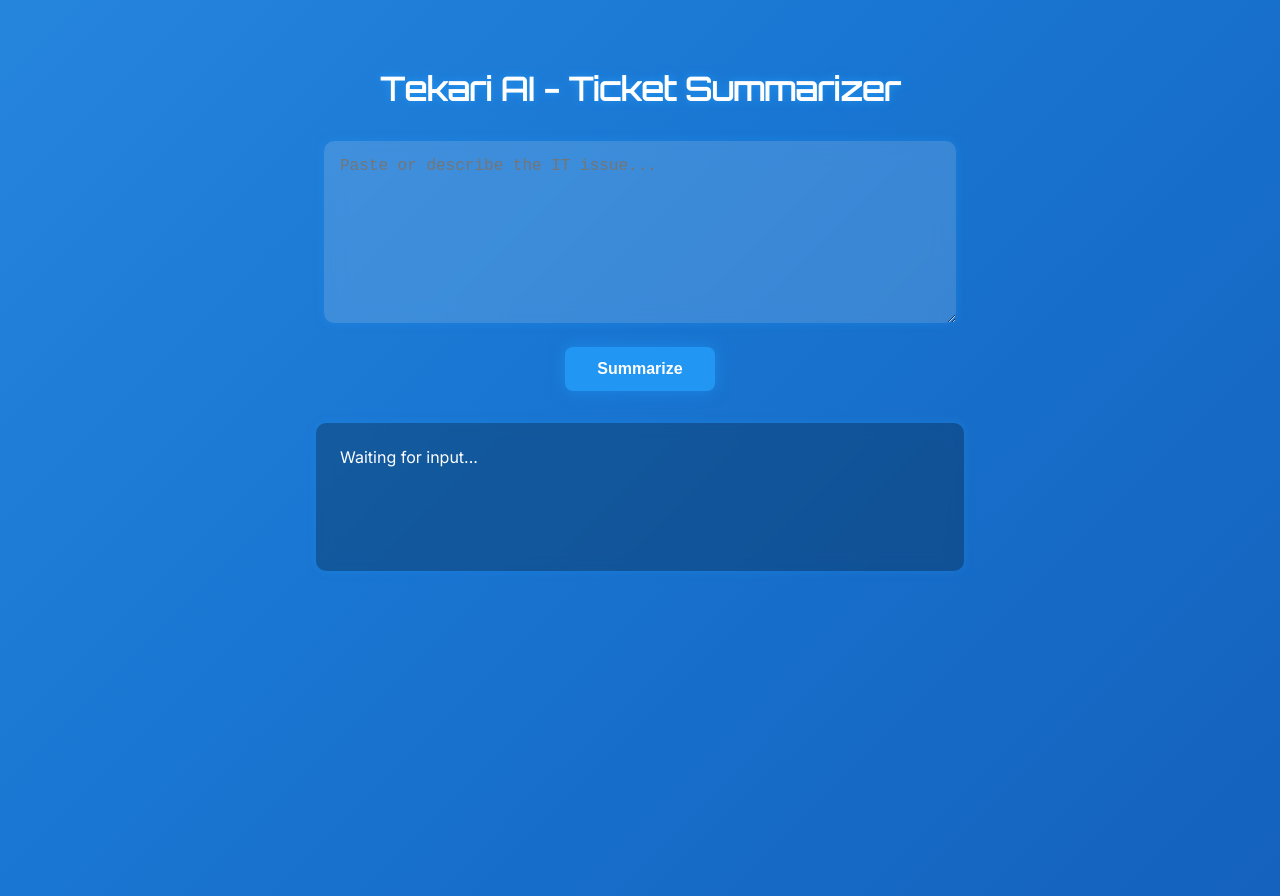
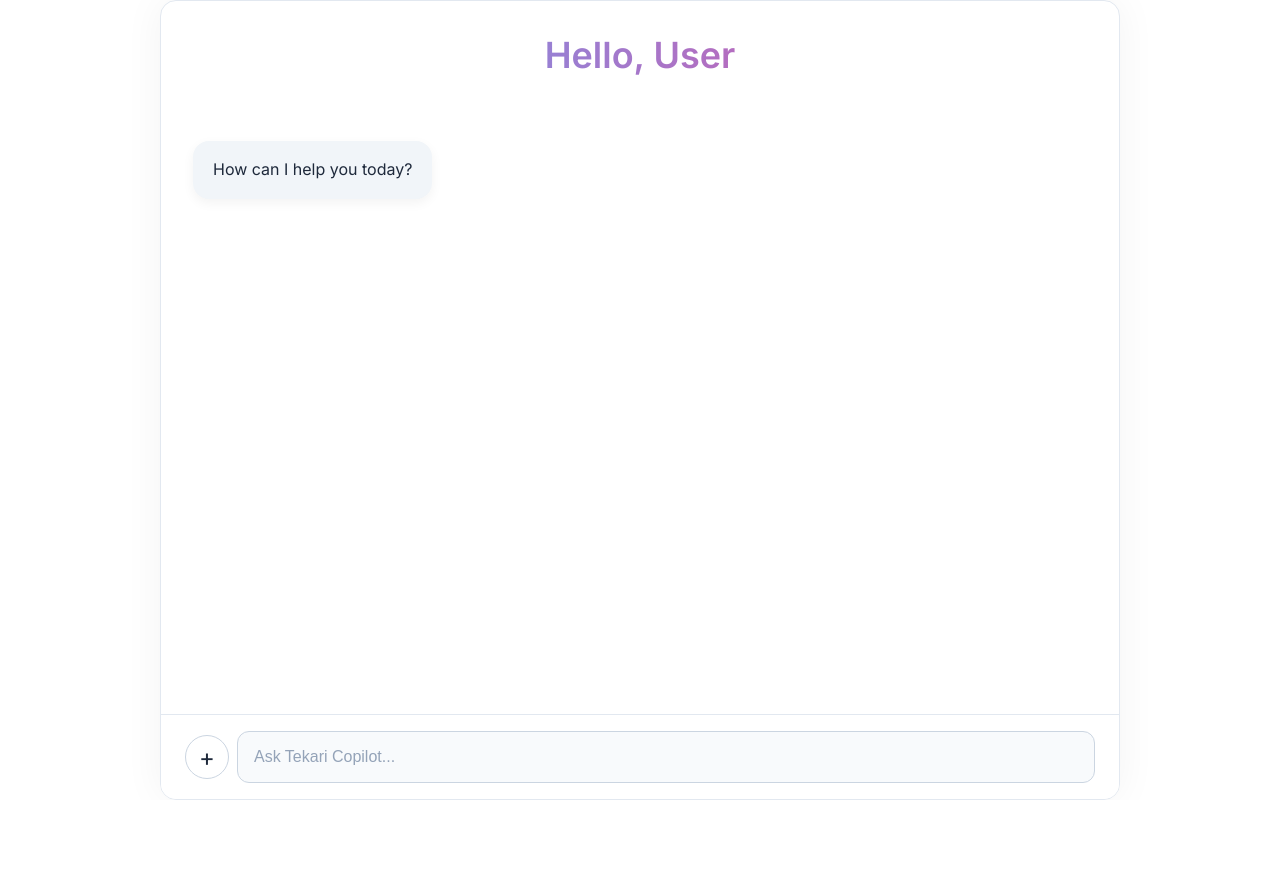
Before and after one commit to tolik105/tekari-front-end, a plain HTML site: page index.html in a window 1280 px wide. After the commit the page ends 800 px from the top, so only its background shows below. Drawn offline with Linux system fonts and the light colour scheme.

Commit message:
Update index.html

```diff
--- a/index.html
+++ b/index.html
@@ -1,101 +1,170 @@
+
 <!DOCTYPE html>
 <html lang="en">
 <head>
   <meta charset="UTF-8" />
-  <meta name="viewport" content="width=device-width, initial-scale=1.0"/>
-  <title>Tekari AI - Ticket Summarizer</title>
-  <link href="https://fonts.googleapis.com/css2?family=Orbitron&family=Inter&display=swap" rel="stylesheet">
+  <meta name="viewport" content="width=device-width, initial-scale=1.0" />
+  <title>Tekari Copilot</title>
+  <link href="https://fonts.googleapis.com/css2?family=Inter:wght@400;600&display=swap" rel="stylesheet">
   <style>
-    /* Dynamic gradient animation */
-    body {
+    :root {
+      --gradient-start: #60a5fa;
+      --gradient-end: #ec4899;
+      --background: #ffffff;
+      --input-bg: #f8fafc;
+      --input-border: #cbd5e1;
+      --text-color: #1e293b;
+      --bot-bg: #f1f5f9;
+      --user-bg: #e0f2fe;
+    }
+
+    * {
+      box-sizing: border-box;
+    }
+
+    html, body {
       margin: 0;
       padding: 0;
       font-family: 'Inter', sans-serif;
-      min-height: 100vh;
-      background: linear-gradient(-45deg, #0d47a1, #1976d2, #42a5f5, #e3f2fd);
-      background-size: 400% 400%;
-      animation: gradientBG 15s ease infinite;
+      height: 100%;
+      background: var(--background);
+      color: var(--text-color);
+    }
+
+    .chat-container {
       display: flex;
       flex-direction: column;
-      align-items: center;
-      padding: 3rem 1rem;
-      color: #fff;
+      height: 100vh;
+      max-width: 960px;
+      margin: 0 auto;
+      border-radius: 16px;
+      overflow: hidden;
+      border: 1px solid #e2e8f0;
+      box-shadow: 0 0 40px rgba(0, 0, 0, 0.05);
+      background: var(--background);
     }
 
-    @keyframes gradientBG {
-      0% {background-position: 0% 50%;}
-      50% {background-position: 100% 50%;}
-      100% {background-position: 0% 50%;}
+    .chat-header {
+      padding: 2rem 1rem;
+      text-align: center;
+      font-size: 2.25rem;
+      font-weight: 600;
+      background: linear-gradient(to right, var(--gradient-start), var(--gradient-end));
+      -webkit-background-clip: text;
+      -webkit-text-fill-color: transparent;
     }
 
-    h1 {
-      font-family: 'Orbitron', sans-serif;
-      font-size: 2rem;
-      margin-bottom: 2rem;
-      color: #ffffff;
-      text-shadow: 0 0 8px #2196f3;
+    .chat-window {
+      flex: 1;
+      padding: 2rem;
+      overflow-y: auto;
+      display: flex;
+      flex-direction: column;
+      gap: 1.25rem;
+      background: var(--background);
     }
 
-    textarea {
-      width: 100%;
-      max-width: 600px;
-      height: 150px;
-      padding: 1rem;
-      border: none;
-      border-radius: 10px;
-      background-color: rgba(255, 255, 255, 0.15);
-      color: #fff;
+    .message {
+      max-width: 75%;
+      padding: 1rem 1.25rem;
+      border-radius: 1rem;
       font-size: 1rem;
-      margin-bottom: 1.5rem;
-      resize: vertical;
-      backdrop-filter: blur(10px);
-      box-shadow: 0 0 10px rgba(33, 150, 243, 0.4);
+      line-height: 1.6;
+      white-space: pre-wrap;
+      box-shadow: 0 4px 12px rgba(0, 0, 0, 0.05);
     }
 
-    button {
-      background: #2196f3;
-      color: white;
-      font-weight: bold;
-      border: none;
-      padding: 0.8rem 2rem;
-      font-size: 1rem;
-      border-radius: 8px;
-      cursor: pointer;
-      box-shadow: 0 0 15px rgba(33, 150, 243, 0.6);
-      transition: all 0.3s ease;
+    .message.user {
+      align-self: flex-end;
+      background-color: var(--user-bg);
     }
 
-    button:hover {
-      background: #1e88e5;
-      box-shadow: 0 0 25px rgba(33, 150, 243, 0.8);
+    .message.bot {
+      align-self: flex-start;
+      background-color: var(--bot-bg);
     }
 
-    #summary {
-      width: 100%;
-      max-width: 600px;
-      background-color: rgba(0, 0, 0, 0.25);
-      padding: 1.5rem;
-      margin-top: 2rem;
-      border-radius: 10px;
-      min-height: 100px;
-      box-shadow: 0 0 10px rgba(33, 150, 243, 0.3);
-      white-space: pre-wrap;
-      backdrop-filter: blur(8px);
+    .input-area {
+      display: flex;
+      gap: 0.5rem;
+      padding: 1rem 1.5rem;
+      border-top: 1px solid #e2e8f0;
+      background-color: var(--background);
+      align-items: center;
+    }
+
+    .input-area input[type="text"] {
+      flex: 1;
+      padding: 1rem;
+      font-size: 1rem;
+      border-radius: 12px;
+      outline: none;
+      background-color: var(--input-bg);
+      border: 1px solid var(--input-border);
+    }
+
+    .input-area input::placeholder {
+      color: #94a3b8;
+    }
+
+    .input-area input[type="file"] {
+      display: none;
+    }
+
+    .upload-btn {
+      width: 44px;
+      height: 44px;
+      border-radius: 50%;
+      border: 1px solid #cbd5e1;
+      display: flex;
+      align-items: center;
+      justify-content: center;
+      font-size: 1.5rem;
+      cursor: pointer;
+      background: white;
+    }
+
+    .loader {
+      text-align: center;
+      font-size: 0.95rem;
+      padding: 0.5rem;
+      color: #64748b;
     }
   </style>
 </head>
 <body>
-  <h1>Tekari AI - Ticket Summarizer</h1>
-  <textarea id="issueInput" placeholder="Paste or describe the IT issue..."></textarea>
-  <button onclick="summarize()">Summarize</button>
-
-  <div id="summary">Waiting for input...</div>
+  <div class="chat-container">
+    <div class="chat-header" id="header">Hello, User</div>
+    <div class="chat-window" id="chatbox">
+      <div class="message bot">How can I help you today?</div>
+    </div>
+    <div class="input-area">
+      <label for="fileInput" class="upload-btn">+</label>
+      <input type="file" id="fileInput" />
+      <input type="text" id="issueInput" placeholder="Ask Tekari Copilot..." onkeydown="handleKey(event)" />
+    </div>
+    <div class="loader" id="loader" style="display: none;">Thinking...</div>
+  </div>
 
   <script>
-    async function summarize() {
-      const content = document.getElementById("issueInput").value;
-      const summaryDiv = document.getElementById("summary");
-      summaryDiv.innerHTML = "⏳ Generating summary...";
+    document.addEventListener("DOMContentLoaded", () => {
+      const name = localStorage.getItem("username") || "User";
+      document.getElementById("header").textContent = `Hello, ${name}`;
+    });
+
+    function appendMessage(text, type) {
+      const msg = document.createElement("div");
+      msg.className = `message ${type}`;
+      msg.textContent = text;
+      const chatbox = document.getElementById("chatbox");
+      chatbox.appendChild(msg);
+      chatbox.scrollTop = chatbox.scrollHeight;
+    }
+
+    async function sendMessage(content) {
+      appendMessage(content, "user");
+      const loader = document.getElementById("loader");
+      loader.style.display = "block";
 
       try {
         const res = await fetch("https://tekari-backend-deploy.onrender.com/api/summarize", {
@@ -105,9 +174,23 @@
         });
 
         const data = await res.json();
-        summaryDiv.innerHTML = data.summary || "No summary received.";
+        loader.style.display = "none";
+        appendMessage(data.summary || "(No summary returned.)", "bot");
       } catch (error) {
-        summaryDiv.innerHTML = "⚠️ Error: " + error.message;
+        loader.style.display = "none";
+        appendMessage("Error: " + error.message, "bot");
+      }
+    }
+
+    function handleKey(event) {
+      if (event.key === "Enter") {
+        event.preventDefault();
+        const input = document.getElementById("issueInput");
+        const message = input.value.trim();
+        if (message) {
+          input.value = "";
+          sendMessage(message);
+        }
       }
     }
   </script>
```
